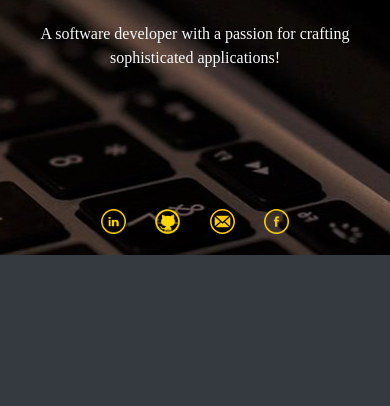
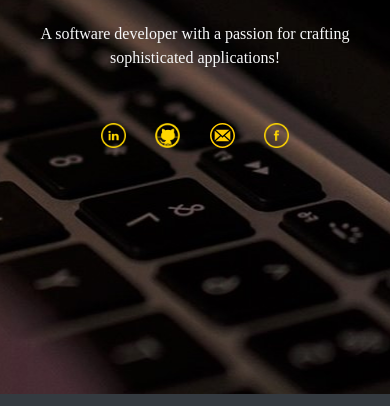
Before and after one commit to jaspreetsidhu3/Portfolio, a plain HTML site: page index.html in a window 390 px wide. Shown: the part 438-844 px from the top of the page. Drawn offline with nearby package versions, Linux system fonts and the light colour scheme.

Commit message:
changes in home mobile view

```diff
--- a/script.js
+++ b/script.js
@@ -42,16 +42,7 @@ bodyContent.innerHTML=`
         			<center><span id="update" class="text-light">A software developer with a passion for crafting sophisticated applications!</span></center>
     		</div>
 
-    		<div class="col-md-12 info" id="aboutme">
-    			<div class="container">
-
-    			</div>
-                <div id="info"  class="container" style="margin-top: 30px;">
-                <p id="para" class="text-justify" style="font-family: calibri;font-size: 20px">
-                </p>
-                </div>
-    		</div>
-            <div class="align-items-center pb-3" id="social">
+            <div class="align-items-center pb-3 mt-5" id="social">
     			<center>
     			<img src="icon/i.png" class="socialIcon" height="25px" width="25px" onclick="linkedin()">
     			&nbsp&nbsp&nbsp
@@ -64,7 +55,9 @@ bodyContent.innerHTML=`
                 <img src="icon/f.png" class="socialIcon" height="25px" width="25px" onclick="fb()">
                 </center>
             </div>
-    	</div>`;
+            <br><br>
+    	</div>
+        </div>`;
 }
 function experience(){
 bodyContent.innerHTML=` <div class="bg-dark text-white" style="height:92.5vh">
--- a/style.css
+++ b/style.css
@@ -7,6 +7,7 @@
 	font-style: normal;
 }
 .home {
+	height: 92vh;
 	font-family: 'Montserrat', sans-serif;
 	width: 100% !important;
 	background-image: url('img/bg1.jfif');
```
